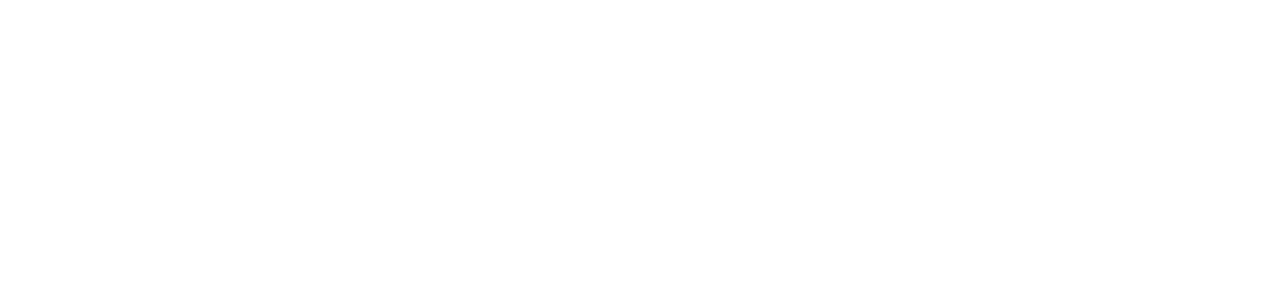
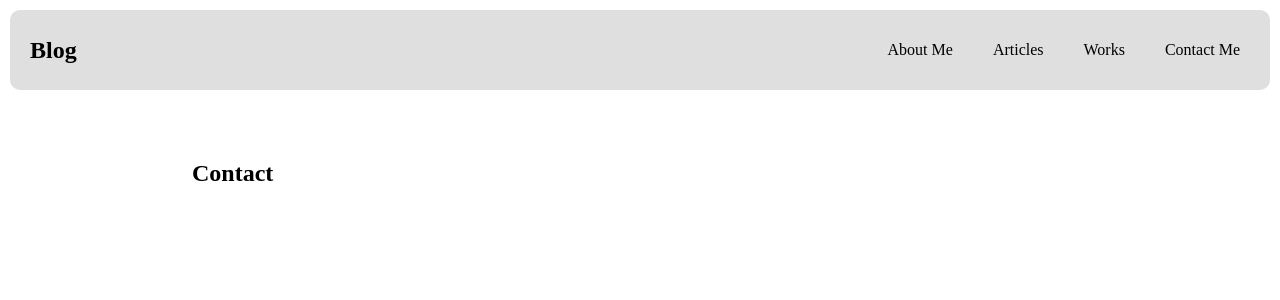
Before and after one commit to yashiro-ryo/burogu, a Nuxt app: page /contact in a window 1280 px wide. Before the commit this address had no page. Shown: the top 300 px of the page. Built offline with nearby package versions, Linux system fonts and the light colour scheme.

Commit message:
feat: contactページを追加

```diff
--- /dev/null
+++ b/pages/contact/index.vue
@@ -0,0 +1,20 @@
+<template>
+  <div class="page">
+    <Navbar />
+    <div class="container">
+      <div class="contact">
+        <h2>Contact</h2>
+      </div>
+    </div>
+  </div>
+</template>
+
+<script setup lang="ts">
+import Navbar from "~/components/Navbar.vue";
+</script>
+
+<style lang="scss" scoped>
+.contact {
+  margin-top: 60px;
+}
+</style>
```
